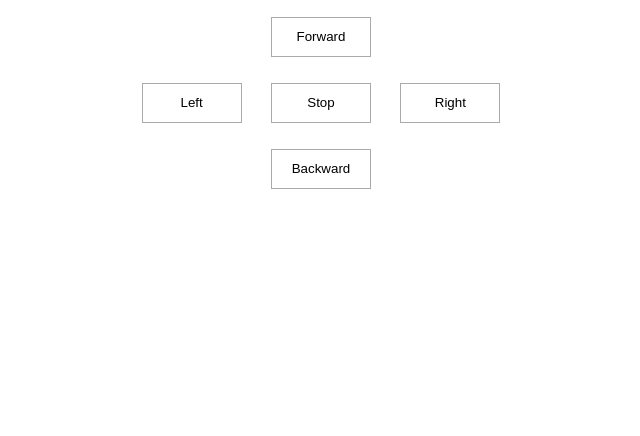
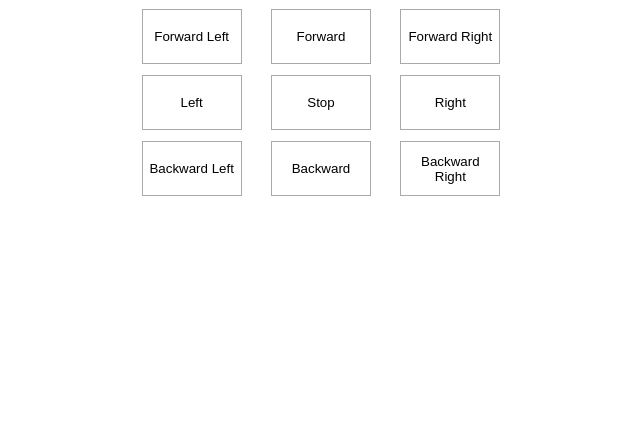
Before and after one commit to gregor10/pi-car, a Flask app: page / in a window 1280 px wide. Shown: the part 337-773 px from the top of the page, without its empty margins (319-959 px from the left). Run offline with Flask 2, Linux system fonts and the light colour scheme; some libraries are stand-ins or nearby versions.

Commit message:
Add forward/backward + left/right combination directions support

```diff
--- a/server.py
+++ b/server.py
@@ -29,8 +29,16 @@ def handle_change_direction_event(json):
     if "direction" in json:
         if json["direction"] == "forward":
             motor_driver.go_forward()
+        elif json["direction"] == "forward_left":
+            motor_driver.go_forward_left()
+        elif json["direction"] == "forward_right":
+            motor_driver.go_forward_right()
         elif json["direction"] == "backward":
             motor_driver.go_backward()
+        elif json["direction"] == "backward_left":
+            motor_driver.go_backward_left()
+        elif json["direction"] == "backward_right":
+            motor_driver.go_backward_right()
         elif json["direction"] == "left":
             motor_driver.go_left()
         elif json["direction"] == "right":
--- a/static/socket_events.js
+++ b/static/socket_events.js
@@ -9,7 +9,17 @@ socket.on('connect', () => {
         data: 'OKAY, connected'
     })
 
-    const directions = ['forward_dir', 'left_dir', 'stop_dir', 'right_dir', 'backward_dir']
+    const directions = [
+        'forward_dir',
+        'forward_left_dir',
+        'forward_right_dir',
+        'left_dir',
+        'stop_dir',
+        'right_dir',
+        'backward_dir',
+        'backward_left_dir',
+        'backward_right_dir'
+    ]
 
     directions.forEach((direction) => {
         const element = document.getElementById(direction)
--- a/static/style.css
+++ b/static/style.css
@@ -22,7 +22,7 @@ iframe {
 }
 
 .controls button {
-    height: 40px;
+    height: 55px;
     width: 100px;
     background: transparent;
     border: 1px solid #aaa;
--- a/templates/index.html
+++ b/templates/index.html
@@ -20,11 +20,15 @@
     <table class="controls">
         <tbody>
             <tr>
-                <td></td>
+                <td>
+                    <button id="forward_left_dir">Forward Left</button>
+                </td>
                 <td>
                     <button id="forward_dir">Forward</button>
                 </td>
-                <td></td>
+                <td>
+                    <button id="forward_right_dir">Forward Right</button>
+                </td>
             </tr>
             <tr>
                 <td>
@@ -38,11 +42,15 @@
                 </td>
             </tr>
             <tr>
-                <td></td>
+                <td>
+                    <button id="backward_left_dir">Backward Left</button>
+                </td>
                 <td>
                     <button id="backward_dir">Backward</button>
                 </td>
-                <td></td>
+                <td>
+                    <button id="backward_right_dir">Backward Right</button>
+                </td>
             </tr>
         </tbody>
     </table>
```
Also changed, not shown: models/motor_driver.py (+28 -0 lines).
